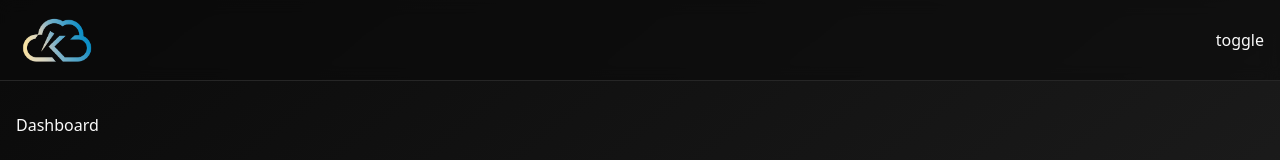
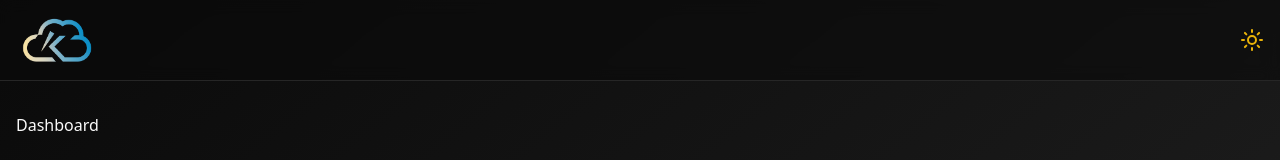
Before and after one commit to madiha-m/react_js, a React (Vite) app in the folder Climate/: page / in a window 1280 px wide. Shown: the top 160 px of the page. Built offline with nearby package versions, Linux system fonts and the light colour scheme.

Commit message:
replace toggle static word with Sun/Moon icons, apply rotation on sun with dark to light on toggle btn

```diff
--- a/Climate/src/components/header.tsx
+++ b/Climate/src/components/header.tsx
@@ -1,15 +1,17 @@
 import { useTheme } from '@/context/theme-provider'
+import { Moon, Sun } from 'lucide-react';
 import React from 'react'
 import { Link } from 'react-router-dom'
 
 const Header = () => {
     const { theme, setTheme } = useTheme();
+    const isDark = theme === "dark";
 
     return (
         <header className='sticky top-0 z-50 border-b bg-background/95 backdrop-blur py-2 supports-[backdrop-filter]:bg-background/60'>
             <div className='container mx-auto flex h-16 items-center justify-between px-4'>
                 <Link to={'/'}>
-                    <img src={theme === "dark" ? '/logo.png' : "/logo2.png"}
+                    <img src={isDark ? '/logo.png' : "/logo2.png"}
                         alt='Climate Logo'
                         className='h-12'
                     />
@@ -17,7 +19,15 @@ const Header = () => {
                 <div>
                     {/* Search */}
                     {/* Theme toggle */}
-                    <div onClick={() => setTheme(theme === "dark" ? "light" : "dark")}>toggle</div>
+                    <div onClick={() => setTheme(isDark ? "light" : "dark")}
+                        className={`flex items-center cursor-pointer transition-transform duration-500
+                        ${isDark ? 'rotate-180' : 'rotate-0'}`}>
+                        {isDark ? (
+                            <Sun className='h-6 w-6 text-yellow-500 rotate-0 transition-all' />
+                        ) : (
+                            <Moon className='h-6 w-6 text-blue-500 rotate-0 transition-all' />
+                        )}
+                    </div>
                 </div>
             </div>
         </header>
```
